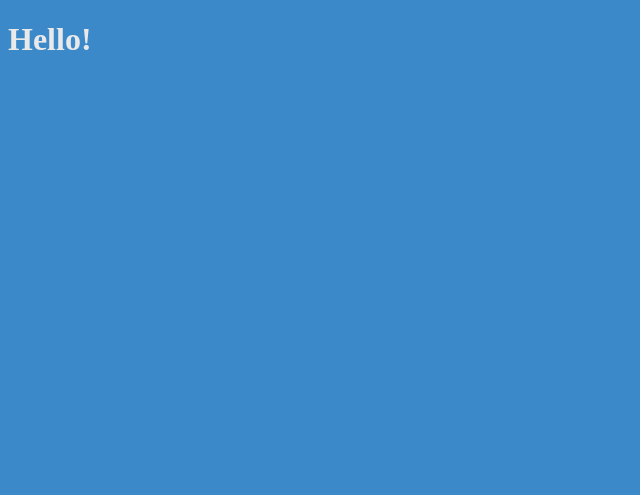
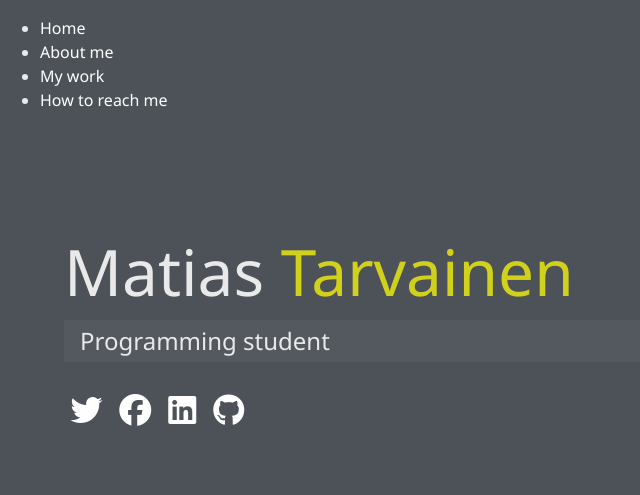
Before and after one commit to Poppaluu/Schoolwork-Front-End, a website: page dist/index.html in a window 1280 px wide. Shown: the whole page, without its empty margins (0-640 px from the left). Drawn offline with Linux system fonts and the light colour scheme.

Commit message:
playing with sass and html
I made the background better, added a division to the texts so that they are not clustered together or on top of each other. having problems with adding a background photo though. Links should be working correctly. Added icons.

```diff
--- a/scss/main.scss
+++ b/scss/main.scss
@@ -1,6 +1,89 @@
-$primary-color: #3c89c9;
+$primary-color: #4c5257;
+$secondary-color: rgb(209, 209, 27);
+$show-home-image: true;
+$home-image: url(../img/background3.jpg);
+$background-opacity: 0.9;
+
+@mixin easeOut {
+    transition: all 0.5s ease-out;
+}
+
+@mixin background{
+    @if $show-home-image{
+        &#bg-img{
+            background: $home-image;
+            background-attachment: fixed;
+            background-size: cover;
+        }
+    }
+}
+
+*{
+    box-sizing: border-box;
+}
 
 body{
+    @include background;
     background: $primary-color;
     color: #e9e9e9;
+    height: 100%;
+    margin:0;
+    font-family:'Segoe UI', Tahoma, Geneva, Verdana, sans-serif;
+    line-height: 1.5;
 }
+
+//Headings
+h1, h2, h3 {
+    margin: 0;
+    font-weight: 400;
+
+    &.lg-heading{
+        font-size: 4rem;
+    }
+
+    &.sm-heading{
+        margin-bottom: 2rem;
+        padding: 0.2rem 1rem;
+        background: rgba(lighten($primary-color, 6),0.5);
+    }
+}
+
+a{
+    color: #fff;
+    text-decoration: none;
+}
+
+header {
+    position: fixed;
+    z-index: 2;
+    width: 100%;
+}
+
+.text-secondary{
+    color: $secondary-color;
+}
+
+main{
+    padding: 4rem;
+    height: 100%;
+
+    .icons{
+        margin-top: 1rem;
+
+        a {
+            padding: 0.4rem;
+
+            &:hover{
+                color: $secondary-color;
+                @include easeOut();
+            }
+        }
+    }
+
+    &#home {
+        overflow: hidden;
+        h1{
+            margin-top: 20vh;
+        }
+    }
+}
```
Also changed, not shown: dist/css/main.css, dist/img/background.jpg (added), dist/img/background2.jpg (added), dist/img/background3.jpg (added), dist/img/profile.jpg (added), dist/img/profile_small.jpg (added), dist/img/projects/projekti1.jpg (added), dist/index.html, dist/js/main.js (added), 1 other file.
